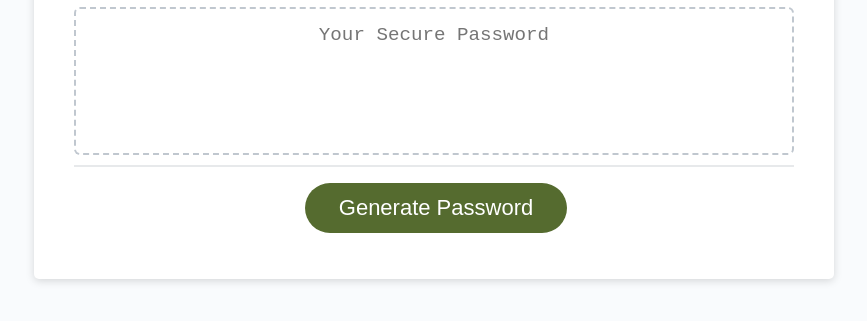
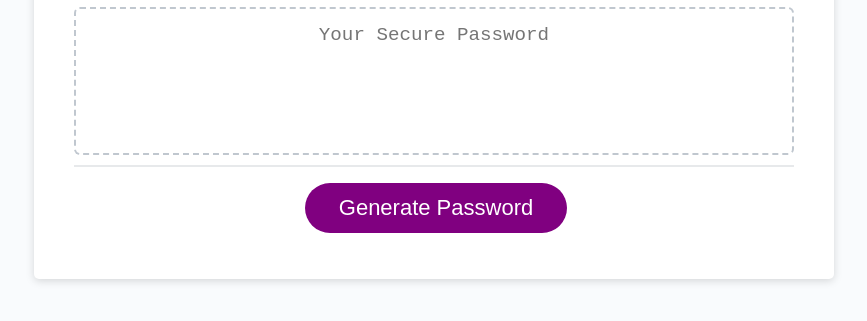
Before and after one commit to Kevin-Hernandez-Garza/passwordGenerator, a plain HTML site: page index.html in a window 1280 px wide. In both pictures the pointer is over the button "Generate Password". Shown: the part 241-562 px from the top of the page, without its empty margins (206-1073 px from the left). Drawn offline with Linux system fonts and the light colour scheme.

Commit message:
added a hover color change to generate button

```diff
--- a/Develop/styles.css
+++ b/Develop/styles.css
@@ -72,6 +72,10 @@ header {
   clear: both;
 }
 
+button:hover {
+  background-color: purple;
+}
+
 .btn {
   border: none;
   background-color: #556B2F;
```
